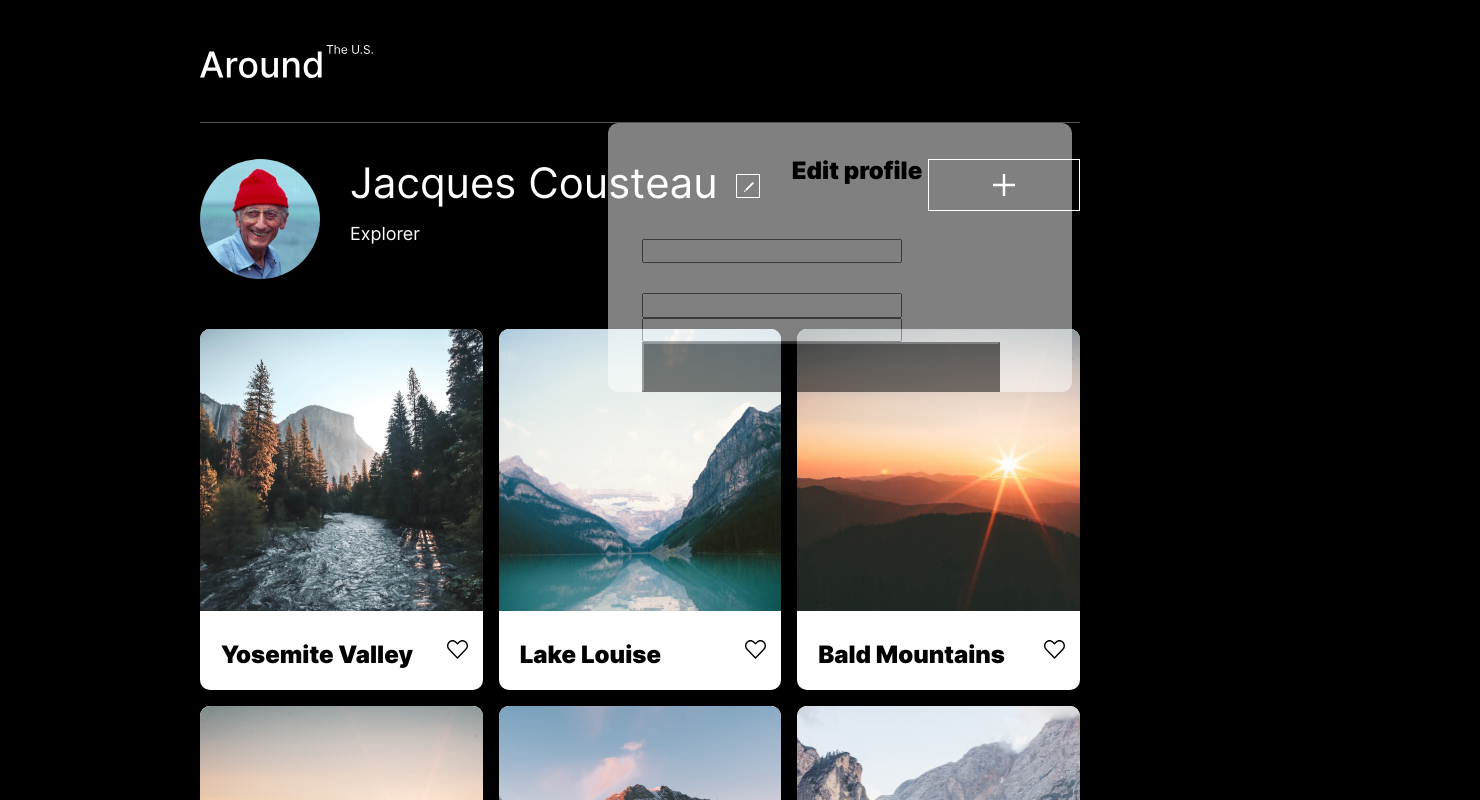
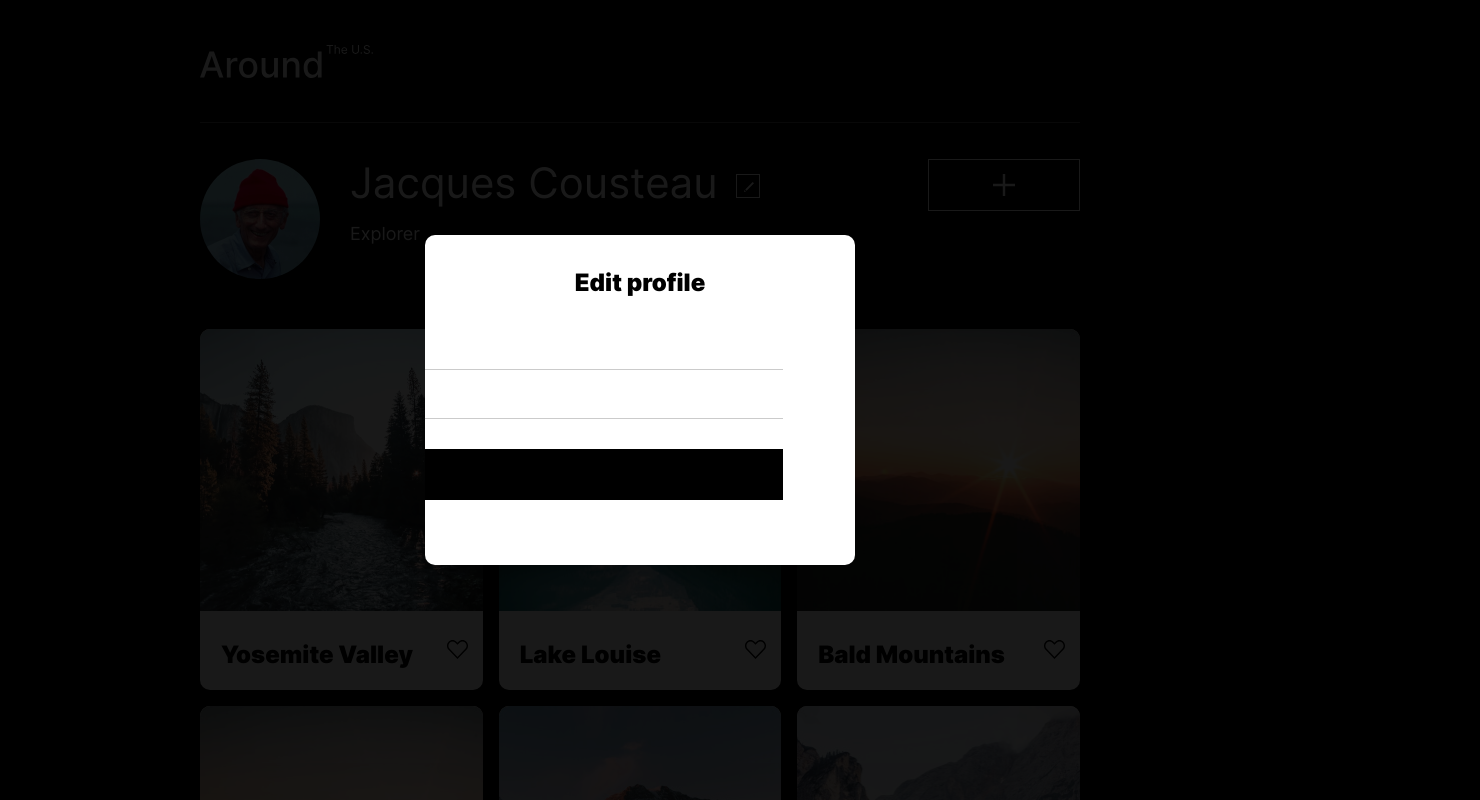
Before and after one commit to ameenahollyer/web_project_4, a plain HTML site: page index.html in a window 1280 px wide. Shown: the top 800 px of the page, 1480 px wide, since content can reach past the window. Drawn offline with Linux system fonts and the light colour scheme; files whose address does not match are found by name.

Commit message:
form issues

```diff
--- a/blocks/overlay/overlay.css
+++ b/blocks/overlay/overlay.css
@@ -2,8 +2,7 @@
     width: 100%;
     height: 100%;
     /*display: none;*/
-    position: absolute;
     background-color: rgba(0, 0, 0, 0);
     opacity: 0.5;
-    z-index: 1;
+    z-index: -1;
 }
--- /dev/null
+++ b/blocks/popup/__button/popup__button.css
@@ -0,0 +1,9 @@
+.popup__button {
+    background-color: black;
+    width: 358px;
+    height: 50.15px;
+    margin: 0;
+    padding: 0;
+    border: 0;
+    margin: auto;
+}
--- /dev/null
+++ b/blocks/popup/__container/popup__container.css
@@ -0,0 +1,7 @@
+.popup__container {
+    background-color: #ffffff;
+    width: 430px;
+    height: 330px;
+    border-radius: 10px;
+    margin: auto;
+}
--- /dev/null
+++ b/blocks/popup/__field/popup__field.css
@@ -0,0 +1,6 @@
+.popup__field {
+    padding: 0;
+    margin: 0;
+    border: 0;
+    margin: auto;
+}
--- a/blocks/experiment.css
+++ b/blocks/popup/__form/popup__form.css
@@ -1,9 +1,8 @@
-.experiment {
+.popup__form {
     background-color: #ffffff;
     max-width: 430px;
     max-height: 330px;
-    padding-left: 34px;
+    margin: auto;
     border-radius: 10px;
     margin: auto;
-    z-index: 2;
 }
--- /dev/null
+++ b/blocks/popup/__input/popup__input.css
@@ -0,0 +1,9 @@
+.popup__input {
+    padding: 0;
+    margin: 0;
+    border: 0;
+    width: 358px;
+    margin-bottom: 30px;
+    opacity: 0.2;
+    border-bottom: 1px solid #000000;
+}
--- /dev/null
+++ b/blocks/popup/__overlay/popup__overlay.css
@@ -0,0 +1,8 @@
+.popup__overlay {
+    background: rgba(0, 0, 0, 0.9);
+    display: flex;
+    align-items: center;
+    justify-content: center;
+    width: 100%;
+    height: 100%;
+}
--- a/blocks/experiment__title.css
+++ b/blocks/popup/__title/popup__title.css
@@ -1,4 +1,4 @@
-.experiment__title {
+.popup__title {
     font-weight: 900;
     text-align: center;
     padding: 0;
@@ -21,9 +21,3 @@
     margin: 0;
     border: 0;
 }
-
-.button {
-    background-color: black;
-    width: 358px;
-    height: 50.15px;
-}
--- /dev/null
+++ b/blocks/popup/popup.css
@@ -0,0 +1,8 @@
+.popup {
+    /*display: none;*/
+    height: 100%;
+    width: 100%;
+    position: fixed;
+    top: 0;
+    left: 0;
+}
--- a/index.html
+++ b/index.html
@@ -17,21 +17,18 @@
 
     <main>
 
-        <div class="overlay">
-            <form class="experiment">
-                <h2 class="experiment__title">Edit profile</h2>
-                <fieldset class="name">
-                    <input type="text">
-                </fieldset>
-
-                <fieldset class="title">
-                    <input type="text">
-                </fieldset>
-                <input type="text">
-                <button class="button">Save</button>
-            </form>
+        <div class="popup">
+            <div class="popup__overlay">
+                <div class="popup__container">
+                    <h2 class="popup__title">Edit profile</h2>
+                    <form class="popup__form">
+                        <fieldset class="popup__field"><input type="text" class="popup__input"></fieldset>
+                        <fieldset class="popup__field"><input type="text" class="popup__input"></fieldset>
+                        <button class="popup__button">Save</button>
+                    </form>
+                </div>
+            </div>
         </div>
-
 
         <section class="profile">
             <img class="profile__image" src="images/image.jpg" alt="image of Jacques Cousteau">
--- a/pages/index.css
+++ b/pages/index.css
@@ -22,5 +22,11 @@
 @import url(../blocks/elements/__button/elements__button.css);
 @import url(../blocks/elements/__caption/elements__caption.css);
 @import url(../blocks/overlay/overlay.css);
-@import url(../blocks/experiment.css);
-@import url(../blocks/experiment__title.css);
+@import url(../blocks/popup/__form/popup__form.css);
+@import url(../blocks/popup/__title/popup__title.css);
+@import url(../blocks/popup/popup.css);
+@import url(../blocks/popup/__overlay/popup__overlay.css);
+@import url(../blocks/popup/__container/popup__container.css);
+@import url(../blocks/popup/__button/popup__button.css);
+@import url(../blocks/popup/__input/popup__input.css);
+@import url(../blocks/popup/__field/popup__field.css);
```
